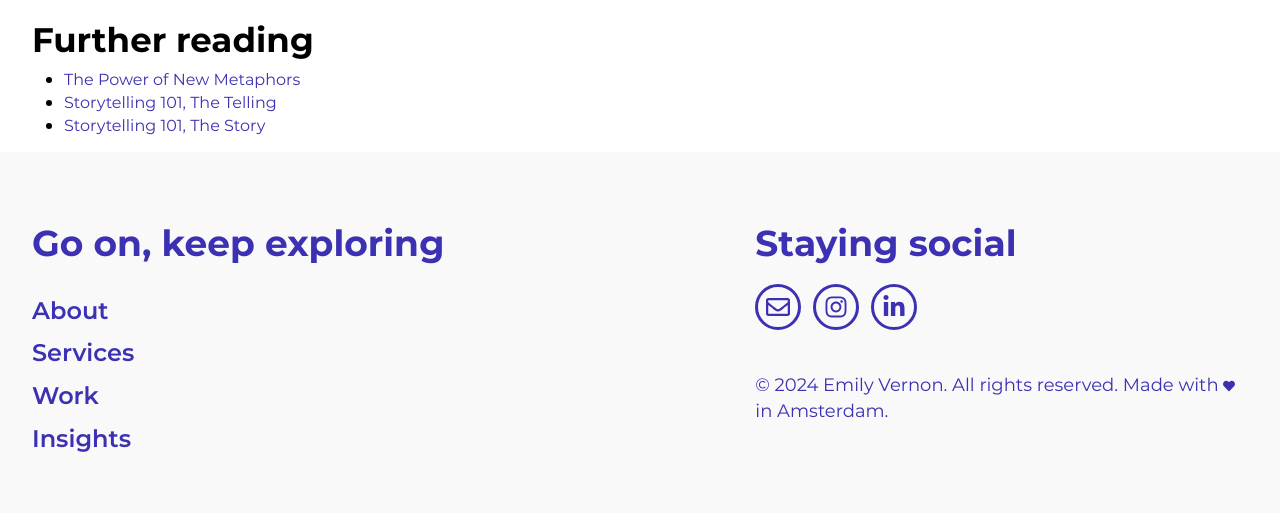
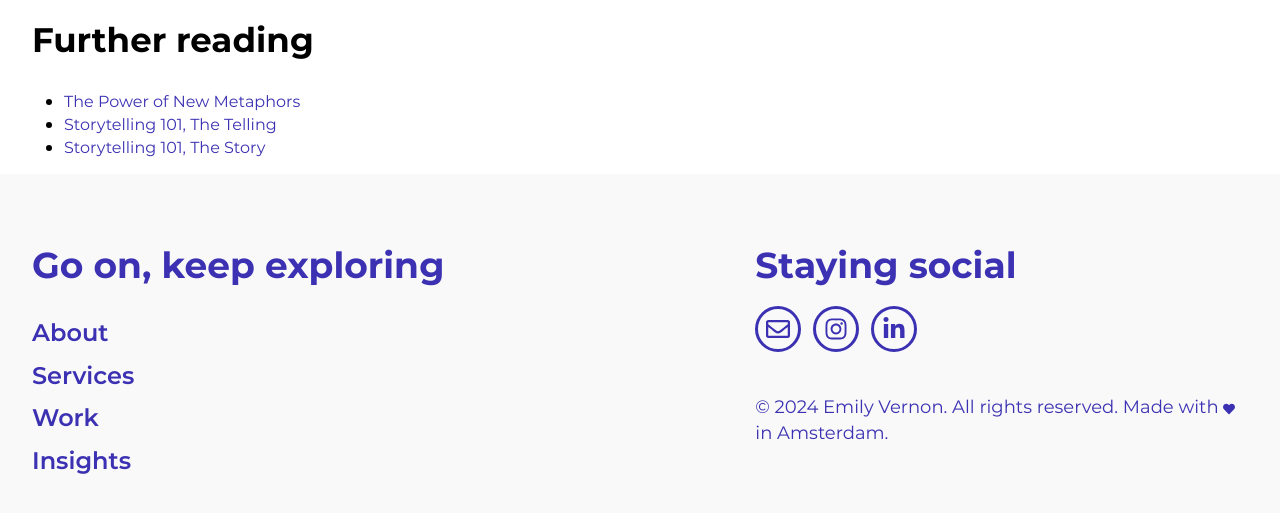
Before and after one commit to emilygv/emilyvernon.com, a Jekyll site: the page built from _posts/2015-02-14-10-interviewing-basics-for-writers.md, in a window 1280 px wide and 1400 px high, scrolled down 476 px. Shown: the part 778-1291 px from the top of the window. Built offline with Jekyll 4.4.1, drawn with Linux system fonts in a browser that asks for light colours.

Commit message:
Update _default.scss add padding-bottom

```diff
--- a/_sass/base/_default.scss
+++ b/_sass/base/_default.scss
@@ -159,6 +159,7 @@ h2 {
     font-size: calc(1.5rem + 1vw);
   }
   padding-top: 1.4rem;
+  padding-bottom: 1.4rem;
 }
 
 h3 {
```
